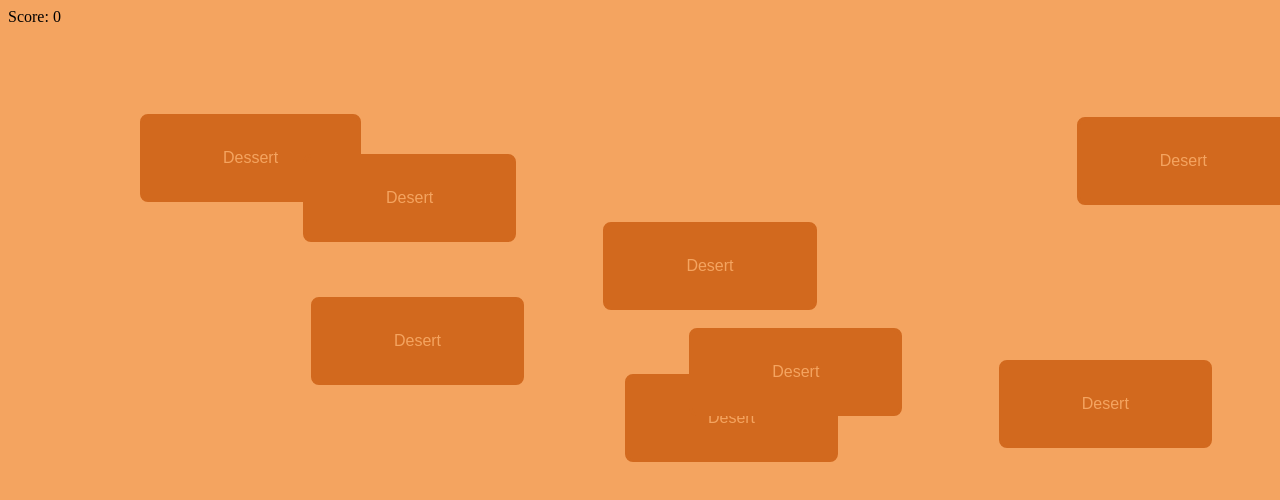
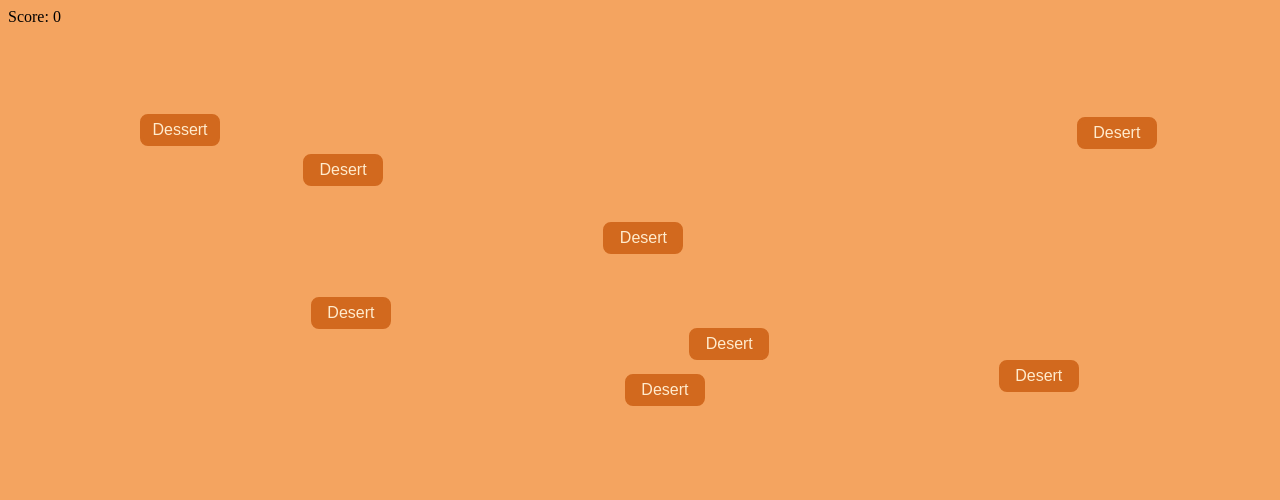
Before and after one commit to Lmaobeh/htmlStackBlitz, a plain HTML site: page dessertInTheDesertGame.html in a window 1280 px wide. Drawn offline with Linux system fonts and the light colour scheme.

Commit message:
1 file modified

```diff
--- a/dessertInTheDesertGame.html
+++ b/dessertInTheDesertGame.html
@@ -6,18 +6,19 @@
 	  background-color: SandyBrown;
       }
       button{
-	  color: SandyBrown;
-	  border: solid Chocolate;
-	  background-color: Chocolate;
-	  font-size: 16px;
-	  padding: 32px 80px;
-	  border-radius: 8px;
-	  position: absolute;
+	    color: BlanchedAlmond;
+	    border: solid Chocolate;
+	    background-color: Chocolate;
+	    font-size: 16px;
+      width: 80px;
+      height: 32px;
+	    border-radius: 8px;
+	    position: absolute;
       outline: none;
       }
       button:hover{
 	  color: Chocolate;
-	  background-color: SandyBrown;
+	  background-color: BlanchedAlmond;
     }
 
 </style><script>
```
